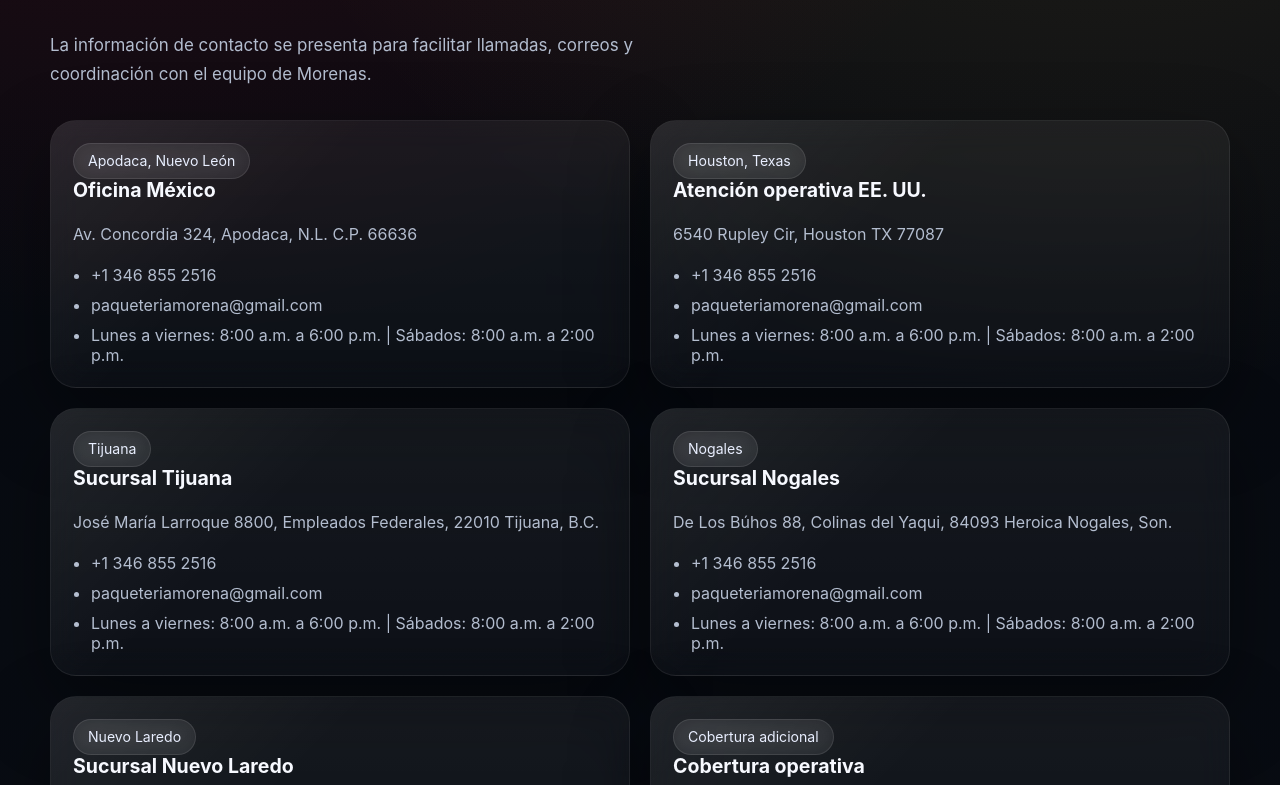
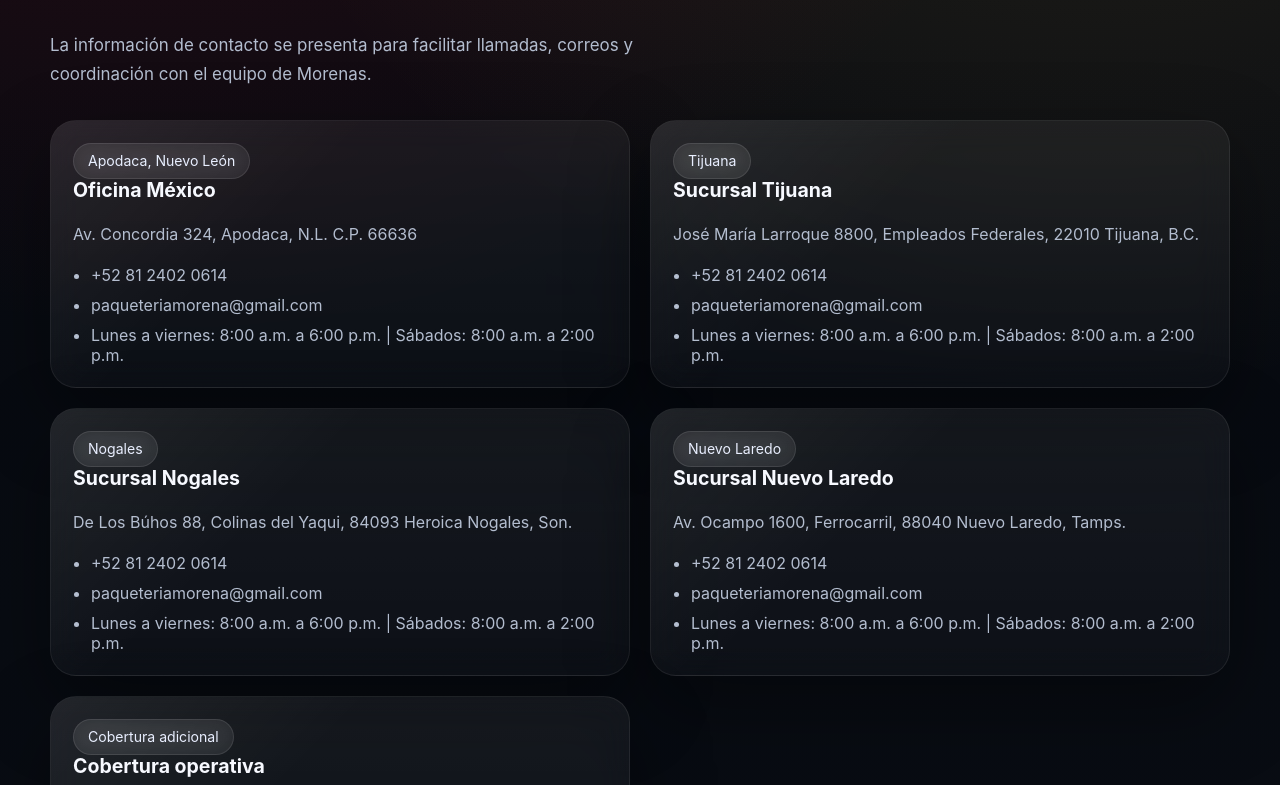
Before and after one commit to NocianDev/AgenciaMorenas, a React (Vite) app: page /oficinas in a window 1280 px wide. Shown: the part 1155-1940 px from the top of the page. Built offline with nearby package versions, Linux system fonts and the light colour scheme.

Commit message:
Arreglos Finales

```diff
--- a/src/data/siteData.js
+++ b/src/data/siteData.js
@@ -4,9 +4,9 @@
   tagline: 'Aduana y transportes',
   shortDescription:
     'Morenas brinda atención en asesoría aduanal, legalización de vehículos, traslados y coordinación de transporte para clientes en México y Estados Unidos que necesitan un servicio claro, directo y con seguimiento.',
-  phoneMX: '+1 346 855 2516',
-  phoneUS: '+1 346 855 2516',
-  whatsapp: '13468552516',
+  phoneMX: '+52 81 2402 0614',
+  phoneUS: '+52 81 2402 0614',
+  whatsapp: '528124020614',
   email: 'paqueteriamorena@gmail.com',
   secondaryEmail: 'paqueteriamorena@gmail.com',
   address: 'Av. Concordia 324, Apodaca, Nuevo León, C.P. 66636',
@@ -290,7 +290,7 @@
 
 export const offices = [
   { city: 'Apodaca, Nuevo León', title: 'Oficina México', address: 'Av. Concordia 324, Apodaca, N.L. C.P. 66636', phone: brand.phoneMX, email: brand.email, schedule: 'Lunes a viernes: 8:00 a.m. a 6:00 p.m. | Sábados: 8:00 a.m. a 2:00 p.m.' },
-  { city: 'Houston, Texas', title: 'Atención operativa EE. UU.', address: '6540 Rupley Cir, Houston TX 77087', phone: brand.phoneUS, email: brand.email, schedule: 'Lunes a viernes: 8:00 a.m. a 6:00 p.m. | Sábados: 8:00 a.m. a 2:00 p.m.' },
+
   ...branches.map((branch) => ({
     city: branch.city,
     title: branch.title,
--- a/src/pages/HomePage.jsx
+++ b/src/pages/HomePage.jsx
@@ -116,7 +116,7 @@
             </div>
           </div>
          <article className="media-card banner-card">
-  <img src="/images/Aduana10.jpg" alt="Asesoría aduanal Morenas" />
+  <img src="/images/Morenas1.jpeg" alt="Asesoría aduanal Morenas" />
 </article>
         </div>
       </section>
```
Also changed, not shown: public/images/Morenas1.jpeg (added).
